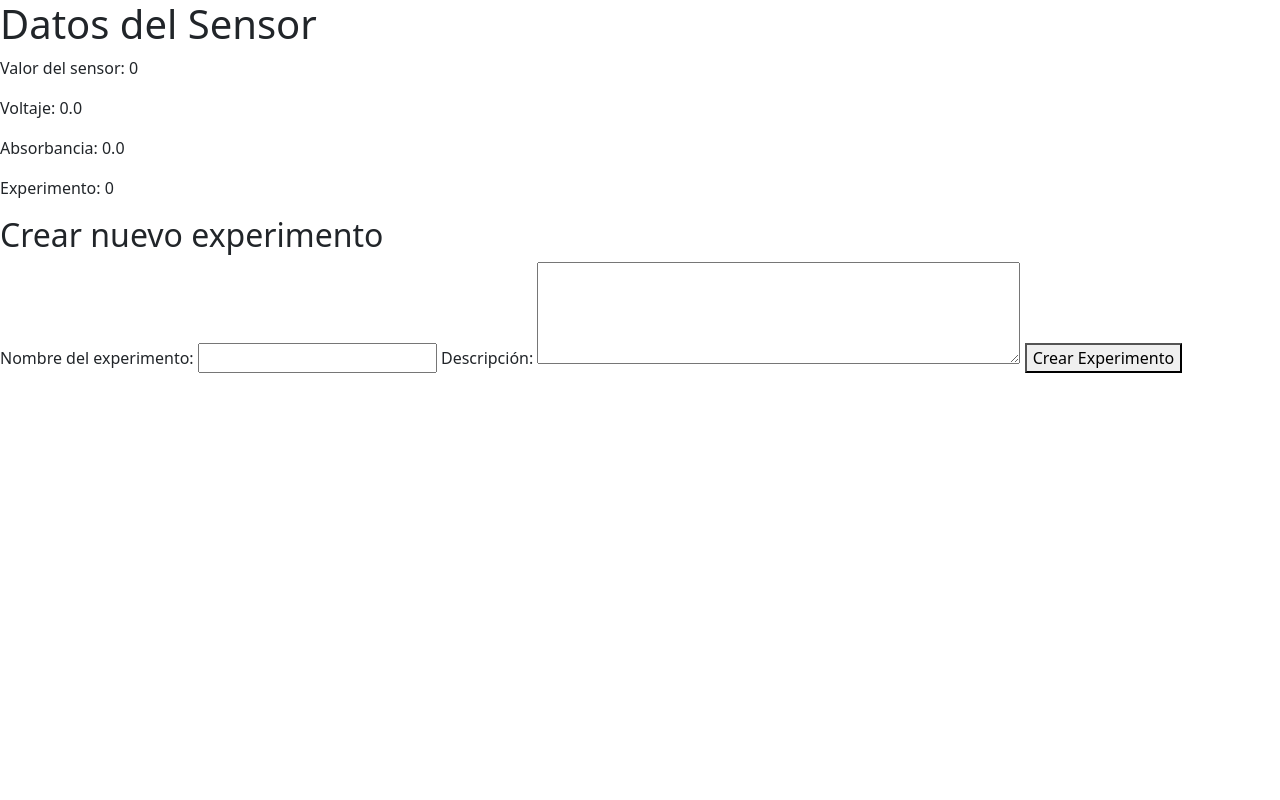
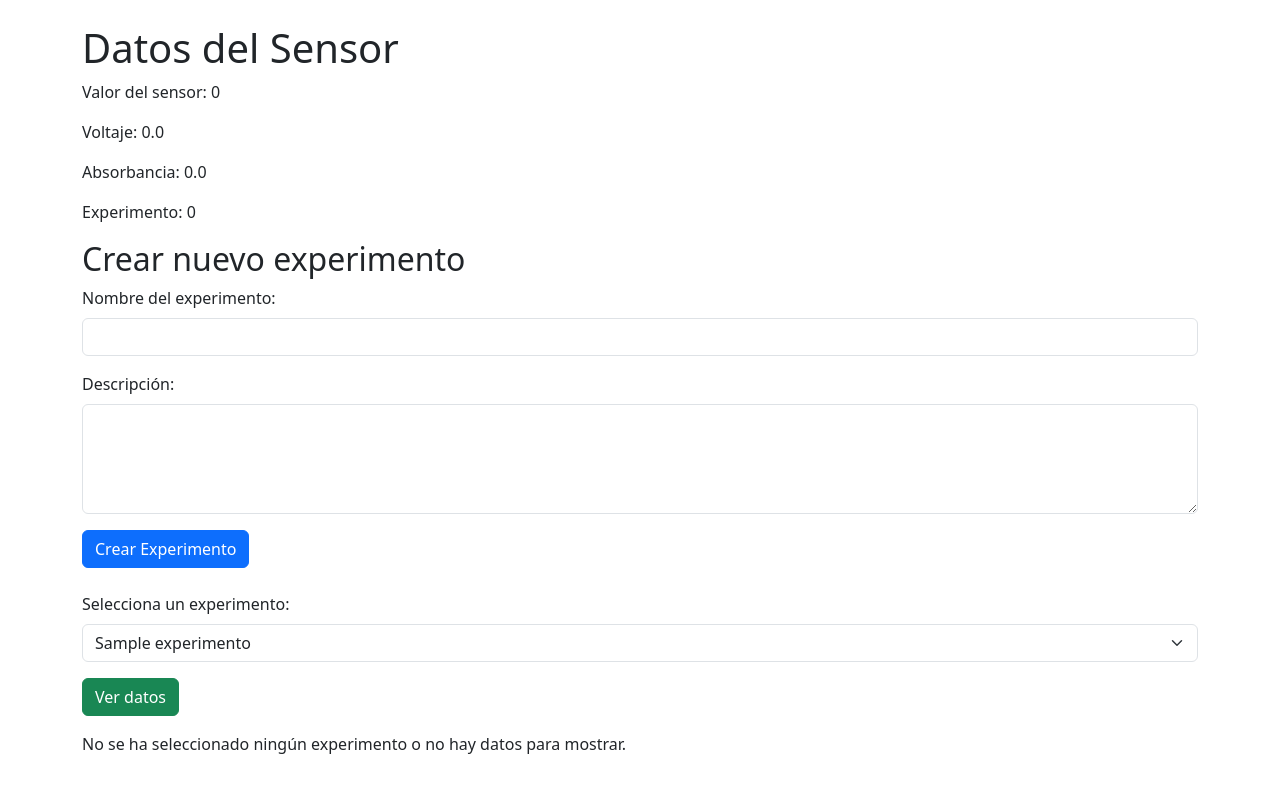
Before and after one commit to ElvisCuro/spectrophotometer, a Django app: page / in a window 1280 px wide. Run offline with Django 5.2, Linux system fonts and the light colour scheme; tables that the repository leaves empty hold one stand-in row (values such as "Sample post"); some libraries are stand-ins or nearby versions.

Commit message:
update template

```diff
--- a/eva1/views.py
+++ b/eva1/views.py
@@ -1,9 +1,9 @@
 from django.utils import timezone
-from django.shortcuts import render
+from django.shortcuts import render, get_object_or_404
 from django.http import JsonResponse
 from django.views.decorators.csrf import csrf_exempt
+from django.core.paginator import Paginator, EmptyPage, PageNotAnInteger
 from .models import Experimento, Mediciones
-
 import json
 
 # Variables globales para almacenar los datos del ESP32
@@ -11,12 +11,40 @@ mediciones = {
     'valor': 0,
     'voltaje': 0.0,
     'voltaje_corregido': 0.0,
-    'id_experimento':0,
-    'absorbancia': 0.0  # Añadimos el valor de absorbancia
+    'id_experimento': 0,
+    'absorbancia': 0.0
 }
 
 @csrf_exempt
 def home_view(request):
+    # Obtener todos los experimentos para el dropdown
+    experimentos = Experimento.objects.all().order_by('-fecha_inicio')
+
+    # Obtener el experimento seleccionado del query parameter
+    experimento_seleccionado = None
+    mediciones_experimento = None
+    page_obj = None
+
+    if 'id_experimento' in request.GET:
+        experimento_id = request.GET.get('id_experimento')
+        experimento_seleccionado = get_object_or_404(Experimento, id_experimento=experimento_id)
+        mediciones_lista = Mediciones.objects.filter(
+            id_experimento=experimento_seleccionado
+        ).order_by('-fecha')
+
+        # Configurar la paginación
+        paginator = Paginator(mediciones_lista, 20)  # 20 mediciones por página
+        page_number = request.GET.get('page', 1)
+
+        try:
+            page_obj = paginator.page(page_number)
+        except PageNotAnInteger:
+            page_obj = paginator.page(1)
+        except EmptyPage:
+            page_obj = paginator.page(paginator.num_pages)
+
+        mediciones_experimento = page_obj
+
     if request.method == 'POST':
         try:
             mediciones['valor'] = float(request.POST.get('valor', 0))
@@ -25,57 +53,82 @@ def home_view(request):
             mediciones['absorbancia'] = float(request.POST.get('absorbancia', 0.0))
             mediciones['id_experimento'] = int(request.POST.get('id_experimento'))
 
-            # Obtener la concentración y utilizar la última guardada si no se proporciona una nueva
             nueva_concentracion = request.POST.get('concentracion')
             if nueva_concentracion:
                 mediciones['concentracion'] = float(nueva_concentracion)
             else:
-                ultima_medicion = Mediciones.objects.filter(id_experimento=mediciones['id_experimento']).order_by('-fecha').first()
+                ultima_medicion = Mediciones.objects.filter(
+                    id_experimento=mediciones['id_experimento']
+                ).order_by('-fecha').first()
                 if ultima_medicion:
                     mediciones['concentracion'] = ultima_medicion.concentracion
+
+            experimento_instance = get_object_or_404(
+                Experimento,
+                id_experimento=mediciones['id_experimento']
+            )
+
+            Mediciones.objects.create(
+                id_experimento=experimento_instance,
+                valor=mediciones['valor'],
+                voltaje=mediciones['voltaje'],
+                voltaje_corregido=mediciones['voltaje_corregido'],
+                concentracion=mediciones['concentracion'],
+                absorbancia=mediciones['absorbancia']
+            )
+            return JsonResponse({'status': 'Datos recibidos correctamente'})
+
         except ValueError:
             return JsonResponse({'status': 'Error: Datos no válidos'}, status=400)
 
-        # Obtener la instancia del experimento sin cambiar el ID seleccionado
-        try:
-            experimento_instance = Experimento.objects.get(id_experimento=mediciones['id_experimento'])
-        except Experimento.DoesNotExist:
-            return JsonResponse({'status': 'Error: El experimento no existe'}, status=400)
+    # Contexto para el template
+    context = {
+        'valor': mediciones['valor'],
+        'voltaje': mediciones['voltaje'],
+        'voltaje_corregido': mediciones['voltaje_corregido'],
+        'absorbancia': mediciones['absorbancia'],
+        'id_experimento': mediciones['id_experimento'],
+        'experimentos': experimentos,
+        'experimento_seleccionado': experimento_seleccionado,
+        'mediciones': mediciones_experimento,
+        'page_obj': page_obj,
+    }
 
-        # Guardar la medición con el ID del experimento actual y la concentración
-        Mediciones.objects.create(
-            id_experimento=experimento_instance,
-            valor=mediciones['valor'],
-            voltaje=mediciones['voltaje'],
-            voltaje_corregido=mediciones['voltaje_corregido'],
-            concentracion=mediciones['concentracion'],
-            absorbancia=mediciones['absorbancia']
-        )
-
-        return JsonResponse({'status': 'Datos recibidos correctamente'})
-
-    # Si es un GET, renderiza el template con los valores actuales
-    return render(request, 'home.html', mediciones)
+    return render(request, 'home.html', context)
 
 @csrf_exempt
 def obtener_datos(request):
-    # Devuelve los datos en formato JSON para que el frontend los actualice
     return JsonResponse(mediciones)
 
 @csrf_exempt
 def crear_experimento(request):
     if request.method == 'POST':
-        data = json.loads(request.body)
-        nombre_experimento = data.get('nombre', '').strip()
-        descripcion = data.get('descripcion', '').strip()
+        try:
+            data = json.loads(request.body)
+            nombre_experimento = data.get('nombre', '').strip()
+            descripcion = data.get('descripcion', '').strip()
 
-        # Crear el nuevo experimento
-        nuevo_experimento = Experimento.objects.create(
-            nombre_experimento=nombre_experimento,
-            descripcion=descripcion,
-            fecha_inicio=timezone.now(),
-        )
+            if not nombre_experimento:
+                return JsonResponse({
+                    'status': 'Error: El nombre del experimento es requerido'
+                }, status=400)
 
-        return JsonResponse({'status': "Nuevo experimento creado con éxito", 'id_experimento': nuevo_experimento.id_experimento})
+            nuevo_experimento = Experimento.objects.create(
+                nombre_experimento=nombre_experimento,
+                descripcion=descripcion,
+                fecha_inicio=timezone.now(),
+            )
 
-    return JsonResponse({'status': 'Error: Método no permitido'}, status=405)
+            return JsonResponse({
+                'status': "Nuevo experimento creado con éxito",
+                'id_experimento': nuevo_experimento.id_experimento
+            })
+
+        except json.JSONDecodeError:
+            return JsonResponse({
+                'status': 'Error: Datos JSON inválidos'
+            }, status=400)
+
+    return JsonResponse({
+        'status': 'Error: Método no permitido'
+    }, status=405)
--- a/templates/home.html
+++ b/templates/home.html
@@ -1,11 +1,11 @@
-{% load static %}
+{% load static bootstrap5 %}
 <!DOCTYPE html>
 <html lang="es">
+
 <head>
     <meta charset="UTF-8">
     <meta name="viewport" content="width=device-width, initial-scale=1.0">
     <title>Lectura de Sensor</title>
-    {% load bootstrap5 %}
     {% bootstrap_css %}
     {% bootstrap_javascript %}
     <script>
@@ -40,7 +40,7 @@
                 .then(data => {
                     if (data.status === 'Nuevo experimento creado con éxito') {
                         alert('Nuevo experimento creado con éxito');
-                    actualizarDatos(); // Para actualizar la interfaz si es necesario
+                        actualizarDatos();
                     } else {
                         alert('Error al crear el experimento');
                     }
@@ -51,7 +51,7 @@
 </head>
 
 <body>
-    <main>
+    <div class="container mt-4">
         <h1>Datos del Sensor</h1>
         <p>Valor del sensor: <span id="valor-sensor">{{ valor }}</span></p>
         <p>Voltaje: <span id="voltaje">{{ voltaje }}</span></p>
@@ -59,13 +59,117 @@
         <p>Experimento: <span id="id-experimento">{{ id_experimento }}</span></p>
 
         <h2>Crear nuevo experimento</h2>
-        <label for="nombre-experimento">Nombre del experimento:</label>
-        <input type="text" id="nombre-experimento" required>
+        <div class="mb-3">
+            <label for="nombre-experimento" class="form-label">Nombre del experimento:</label>
+            <input type="text" id="nombre-experimento" class="form-control" required>
+        </div>
+        <div class="mb-3">
+            <label for="descripcion-experimento" class="form-label">Descripción:</label>
+            <textarea id="descripcion-experimento" class="form-control" rows="4" required></textarea>
+        </div>
+        <button class="btn btn-primary" onclick="crearExperimento()">Crear Experimento</button>
 
-        <label for="descripcion-experimento">Descripción:</label>
-        <textarea id="descripcion-experimento" rows="4" cols="50" required></textarea>
+        <!-- Formulario para seleccionar un experimento -->
+        <form method="get" action="" class="mt-4">
+            <div class="mb-3">
+                <label for="id_experimento" class="form-label">Selecciona un experimento:</label>
+                <select name="id_experimento" id="id_experimento" class="form-select">
+                    {% for experimento in experimentos %}
+                        <option value="{{ experimento.id_experimento }}" {% if experimento == experimento_seleccionado %}selected{% endif %}>
+                            {{ experimento.nombre_experimento }}
+                        </option>
+                    {% endfor %}
+                </select>
+            </div>
+            <button type="submit" class="btn btn-success">Ver datos</button>
+        </form>
 
-        <button onclick="crearExperimento()">Crear Experimento</button>
-    </main>
+        <!-- Mostrar la tabla de datos si hay un experimento seleccionado -->
+        {% if mediciones %}
+            <h2 class="mt-4">Mediciones del experimento: {{ experimento_seleccionado.nombre_experimento }}</h2>
+            <table class="table table-bordered mt-3">
+                <thead>
+                    <tr>
+                        <!-- <th>ID Medición</th> -->
+                        <!-- <th>Valor</th> -->
+                        <th>Voltaje</th>
+                        <!-- <th>Voltaje Corregido</th> -->
+                        <th>Concentración</th>
+                        <th>Absorbancia</th>
+                        <th>Fecha</th>
+                        <!-- <th>Unidad de Valor</th> -->
+                    </tr>
+                </thead>
+                <tbody>
+                    {% for medicion in mediciones %}
+                        <tr>
+                            <!-- <td>{{ medicion.id_medicion }}</td> -->
+                            <!-- <td>{{ medicion.valor }}</td> -->
+                            <td>{{ medicion.voltaje }}</td>
+                            <!-- <td>{{ medicion.voltaje_corregido }}</td> -->
+                            <td>{{ medicion.concentracion }}</td>
+                            <td>{{ medicion.absorbancia }}</td>
+                            <td>{{ medicion.fecha }}</td>
+                            <!-- <td>{{ medicion.unidad_valor }}</td> -->
+                        </tr>
+                    {% endfor %}
+                </tbody>
+            </table>
+
+            <!-- Paginación -->
+            {% if page_obj.paginator.num_pages > 1 %}
+            <nav aria-label="Navegación de páginas">
+                <ul class="pagination justify-content-center">
+                    {% if page_obj.has_previous %}
+                        <li class="page-item">
+                            <a class="page-link" href="?id_experimento={{ experimento_seleccionado.id_experimento }}&page=1">&laquo; Primera</a>
+                        </li>
+                        <li class="page-item">
+                            <a class="page-link" href="?id_experimento={{ experimento_seleccionado.id_experimento }}&page={{ page_obj.previous_page_number }}">Anterior</a>
+                        </li>
+                    {% else %}
+                        <li class="page-item disabled">
+                            <span class="page-link">&laquo; Primera</span>
+                        </li>
+                        <li class="page-item disabled">
+                            <span class="page-link">Anterior</span>
+                        </li>
+                    {% endif %}
+
+                    {% for num in page_obj.paginator.page_range %}
+                        {% if page_obj.number == num %}
+                            <li class="page-item active">
+                                <span class="page-link">{{ num }}</span>
+                            </li>
+                        {% elif num > page_obj.number|add:'-3' and num < page_obj.number|add:'3' %}
+                            <li class="page-item">
+                                <a class="page-link" href="?id_experimento={{ experimento_seleccionado.id_experimento }}&page={{ num }}">{{ num }}</a>
+                            </li>
+                        {% endif %}
+                    {% endfor %}
+
+                    {% if page_obj.has_next %}
+                        <li class="page-item">
+                            <a class="page-link" href="?id_experimento={{ experimento_seleccionado.id_experimento }}&page={{ page_obj.next_page_number }}">Siguiente</a>
+                        </li>
+                        <li class="page-item">
+                            <a class="page-link" href="?id_experimento={{ experimento_seleccionado.id_experimento }}&page={{ page_obj.paginator.num_pages }}">Última &raquo;</a>
+                        </li>
+                    {% else %}
+                        <li class="page-item disabled">
+                            <span class="page-link">Siguiente</span>
+                        </li>
+                        <li class="page-item disabled">
+                            <span class="page-link">Última &raquo;</span>
+                        </li>
+                    {% endif %}
+                </ul>
+            </nav>
+            {% endif %}
+        {% else %}
+            <p class="mt-3">No se ha seleccionado ningún experimento o no hay datos para mostrar.</p>
+        {% endif %}
+    </div>
 </body>
+
 </html>
```
Lines whose indentation alone changed are shown as unchanged.
